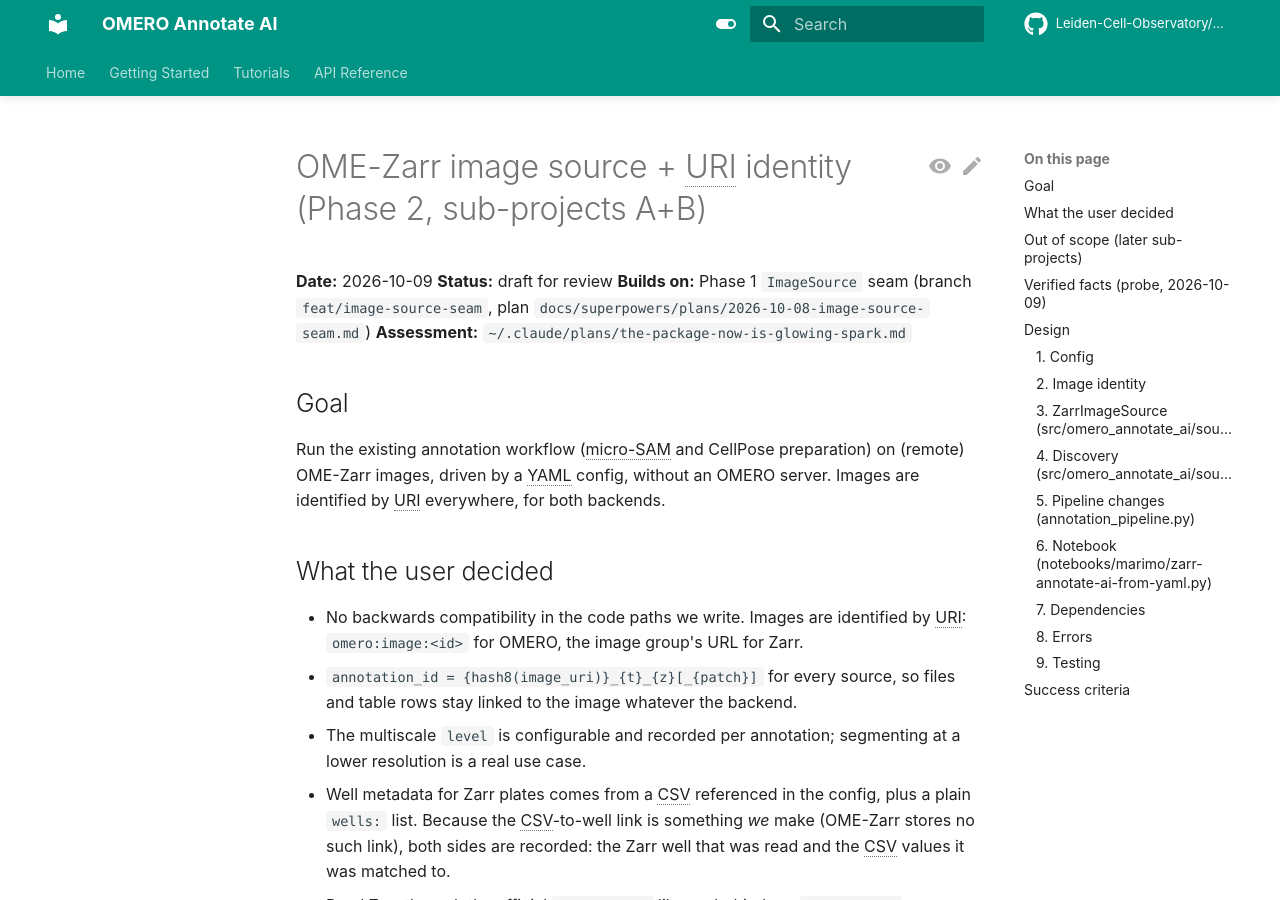
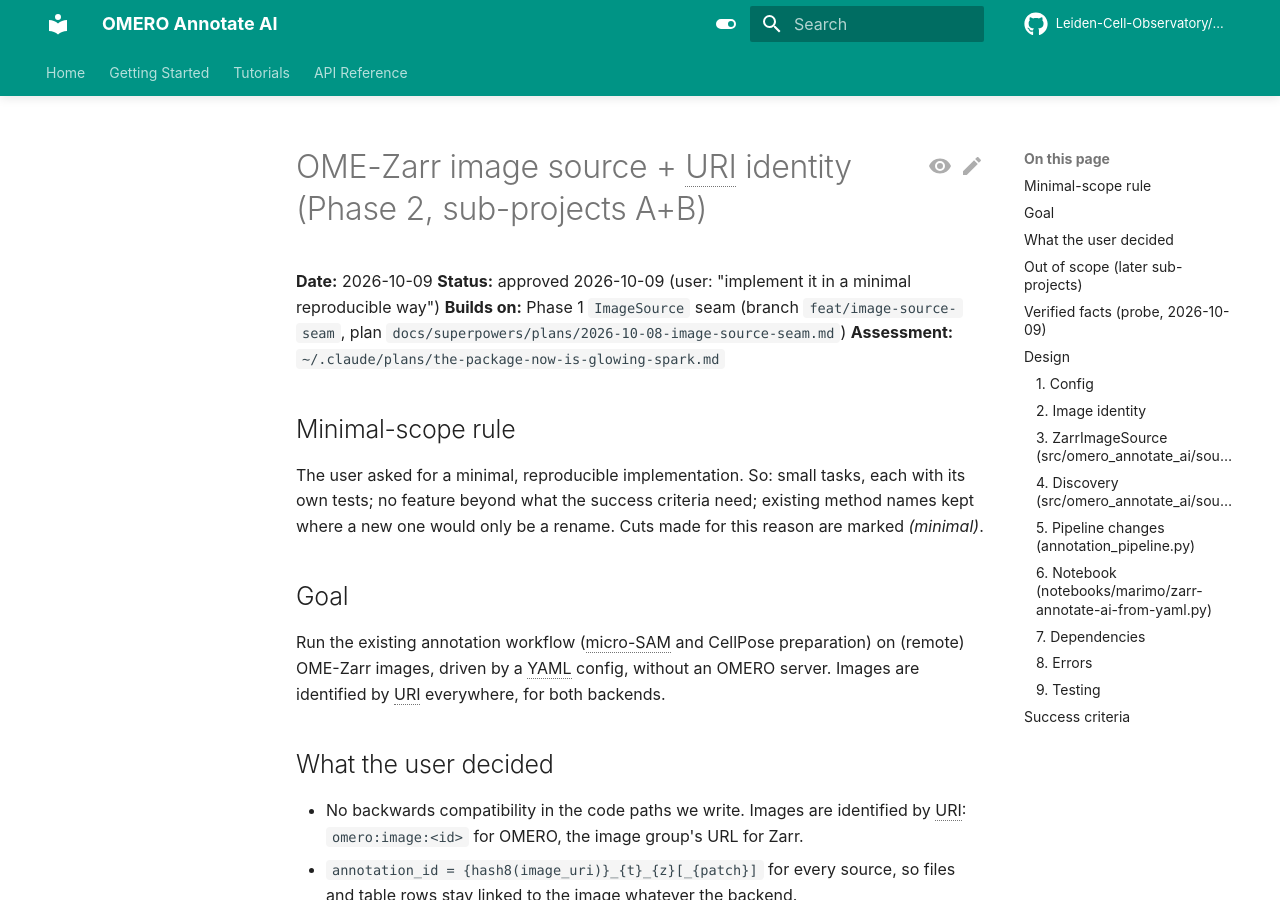
Before and after one commit to Leiden-Cell-Observatory/omero_annotate_ai, an MkDocs documentation site: the page built from docs/superpowers/specs/2026-10-09-zarr-source-and-uri-identity-design.md, in a window 1280 px wide and 900 px high. Built offline with MkDocs 1.6.1 and Material for MkDocs 9.7.7, drawn with Linux system fonts in a browser that asks for light colours; comment, search, counter and statistics services are not loaded; the version menu is left out; some of the changed text lies outside the part shown.

Commit message:
docs: trim zarr source spec to minimal scope
Co-Authored-By: Claude Opus 5.5 <noreply@anthropic.com>

````diff
--- a/docs/superpowers/specs/2026-10-09-zarr-source-and-uri-identity-design.md
+++ b/docs/superpowers/specs/2026-10-09-zarr-source-and-uri-identity-design.md
@@ -1,10 +1,17 @@
 # OME-Zarr image source + URI identity (Phase 2, sub-projects A+B)
 
 **Date:** 2026-10-09
-**Status:** draft for review
+**Status:** approved 2026-10-09 (user: "implement it in a minimal reproducible way")
 **Builds on:** Phase 1 `ImageSource` seam (branch `feat/image-source-seam`, plan
 `docs/superpowers/plans/2026-10-08-image-source-seam.md`)
 **Assessment:** `~/.claude/plans/the-package-now-is-glowing-spark.md`
+
+## Minimal-scope rule
+
+The user asked for a minimal, reproducible implementation. So: small tasks, each with
+its own tests; no feature beyond what the success criteria need; existing method names
+kept where a new one would only be a rename. Cuts made for this reason are marked
+*(minimal)*.
 
 ## Goal
 
@@ -181,15 +188,15 @@ class ZarrImageRef:
     field: str = ""           # field path, e.g. "0"
     well_metadata: Dict[str, str] = field(default_factory=dict)
 
-def discover_zarr_images(cfg: ZarrConfig, *, rng: random.Random | None = None) -> List[ZarrImageRef]
+def discover_zarr_images(cfg: ZarrConfig) -> List[ZarrImageRef]
 ```
 
 Per URI, read `root_attrs` (0.4 top-level keys, 0.5 under `"ome"`):
 
 - `plate` → wells from `plate.wells[].path` sorted by (rowIndex, columnIndex); keep the
   selected wells (below); for each, read the well's `images` and pick fields
-  (`first` = first listed, `all`, or `n` random via `rng`, without replacement, capped at
-  the number available).
+  (`first` = first listed, or `all`). Random field sampling is left out *(minimal)*; the
+  pipeline's existing random image selection already samples across the list.
 - `well` → its fields, same field rule; plate/well names from the parent path when the
   parent is a plate, otherwise the URI's last two path parts.
 - `multiscales` → a single image ref.
@@ -227,12 +234,14 @@ filters, so the YAML plus `well_matching.csv` show exactly which decision was ma
   works unchanged for Zarr.
 - `OmeroImageSource.get_image` accepts `omero:image:<id>` URIs (and still ints, for the
   OMERO helpers that hold ids).
-- `get_image_ids_from_container()` is renamed `get_image_uris()` and returns URIs:
-  OMERO → the existing container/well-filter logic wrapped with `omero_uri`;
+- New `get_image_uris()` returns URIs and is what `initialize_workflow` calls:
+  OMERO → `[omero_uri(i) for i in self.get_image_ids_from_container()]` (existing method
+  and its tests untouched) *(minimal)*;
   Zarr → `discover_zarr_images`, keeping the refs on the pipeline
   (`self._zarr_refs: Dict[str, ZarrImageRef]`) so `_prepare_processing_units` can fill
   `well`, `field`, `well_metadata` and the name.
-  `get_images_by_ids` → `get_images_by_uris`.
+  `get_images_by_ids` keeps its name and passes whatever it gets to
+  `image_source.get_image` *(minimal)*.
 - `_prepare_processing_units` fills `image_uri`, `image_id` (OMERO only), `level`
   (`config.zarr.level` for Zarr, `0` for OMERO), and uses `uri.annotation_id(...)`.
 - Every place that reads `meta["image_id"]` for an image lookup uses `image_uri`; OMERO
````
Also changed, not shown: other parts of docs/superpowers/specs/2026-10-09-zarr-source-and-uri-identity-design.md (+3 -3 lines).
